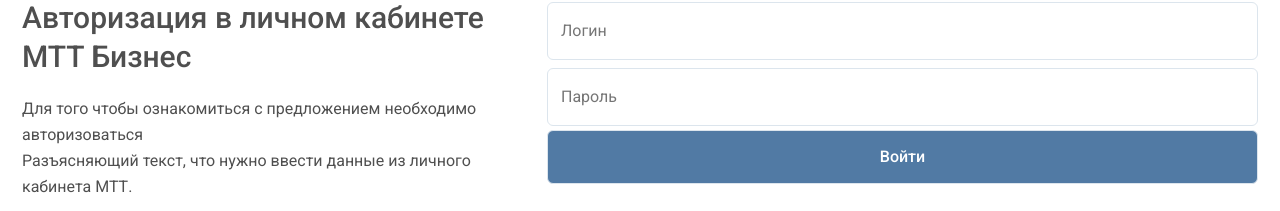
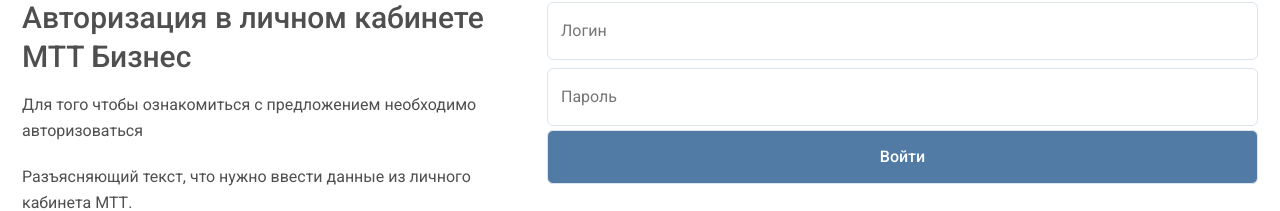
Before and after one commit to AlexandrKarpovich/club-react, a React (Create React App) app: page /authorization in a window 1280 px wide. Shown: the part 620-831 px from the top of the page. Built offline with nearby package versions, Linux system fonts and the light colour scheme.

Commit message:
fix form style

```diff
--- a/src/page/Authorization-page/Authorization-page.scss
+++ b/src/page/Authorization-page/Authorization-page.scss
@@ -18,6 +18,9 @@
         flex-direction: column;
       }
       .title {
+        margin-bottom: 16px;
+      }
+      .text {
         margin-bottom: 20px;
       }
 
```
